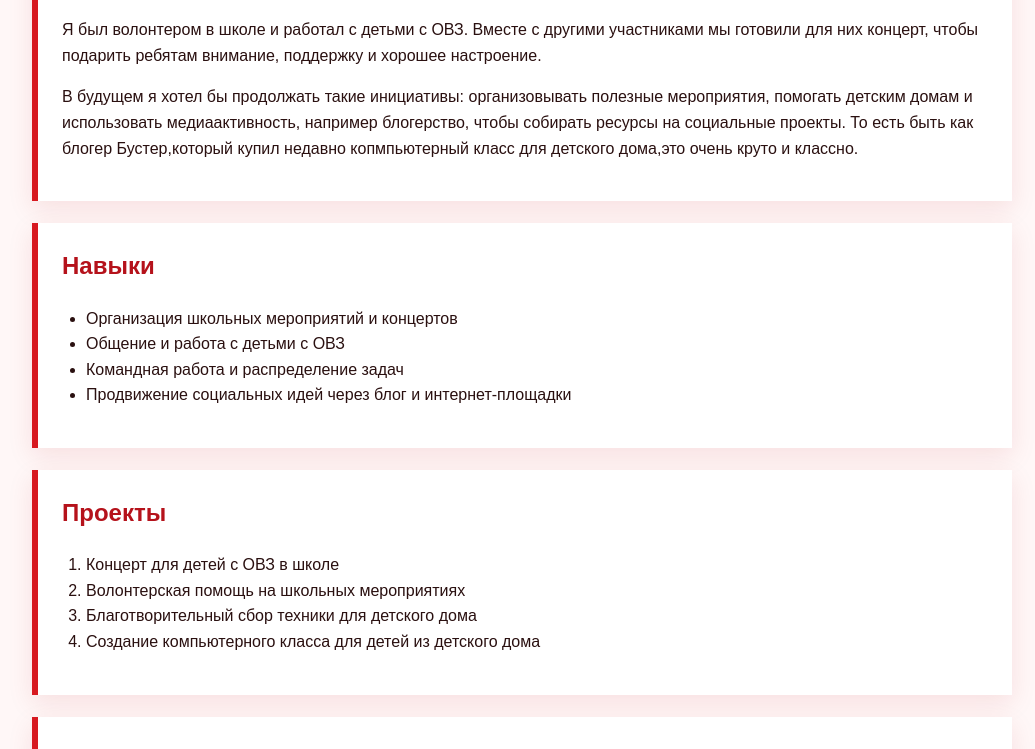
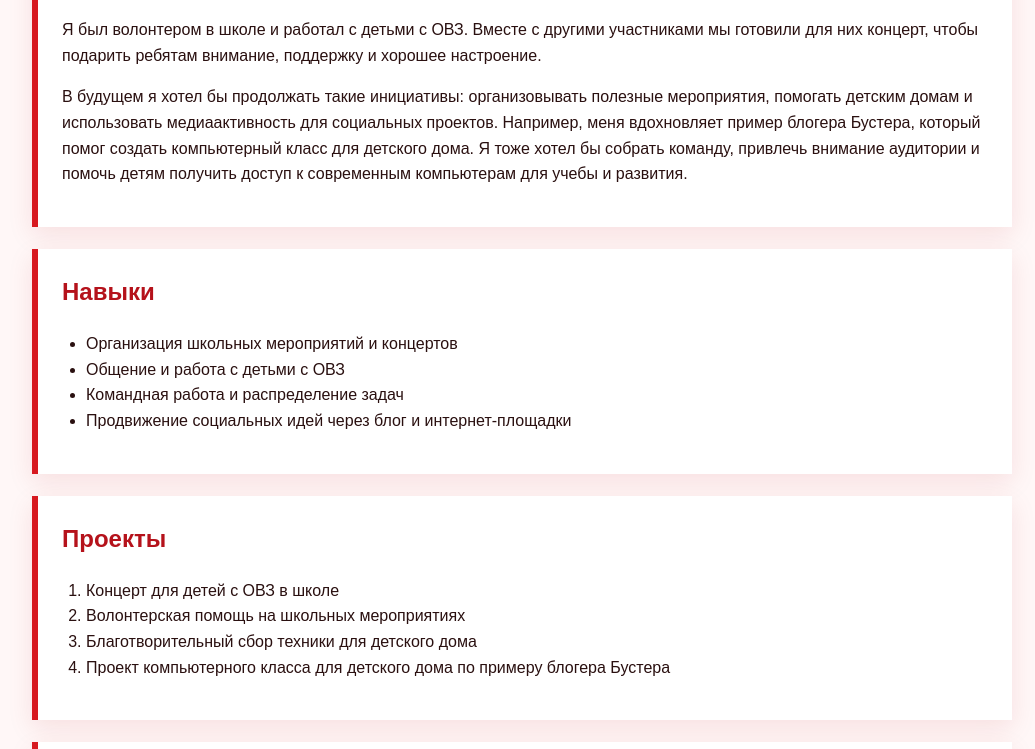
Before and after one commit to wissspik/932403.nasrutdinov.ruslan.lab1, a plain HTML site: page index.html in a window 1280 px wide. Shown: the part 333-1082 px from the top of the page, without its empty margins (118-1153 px from the left). Drawn offline with Linux system fonts and the light colour scheme.

Commit message:
docs: refine volunteer project description

```diff
--- a/index.html
+++ b/index.html
@@ -26,8 +26,11 @@
             </p>
             <p>
                 В будущем я хотел бы продолжать такие инициативы: организовывать полезные
-                мероприятия, помогать детским домам и использовать медиаактивность, например
-                блогерство, чтобы собирать ресурсы на социальные проекты. То есть быть как блогер  Бустер,который купил недавно копмпьютерный класс для детского дома,это очень  круто и классно.
+                мероприятия, помогать детским домам и использовать медиаактивность для
+                социальных проектов. Например, меня вдохновляет пример блогера Бустера,
+                который помог создать компьютерный класс для детского дома. Я тоже хотел бы
+                собрать команду, привлечь внимание аудитории и помочь детям получить доступ
+                к современным компьютерам для учебы и развития.
             </p>
         </section>
 
@@ -47,7 +50,7 @@
                 <li>Концерт для детей с ОВЗ в школе</li>
                 <li>Волонтерская помощь на школьных мероприятиях</li>
                 <li>Благотворительный сбор техники для детского дома</li>
-                <li>Создание компьютерного класса для детей из детского дома</li>
+                <li>Проект компьютерного класса для детского дома по примеру блогера Бустера</li>
             </ol>
         </section>
 
```
